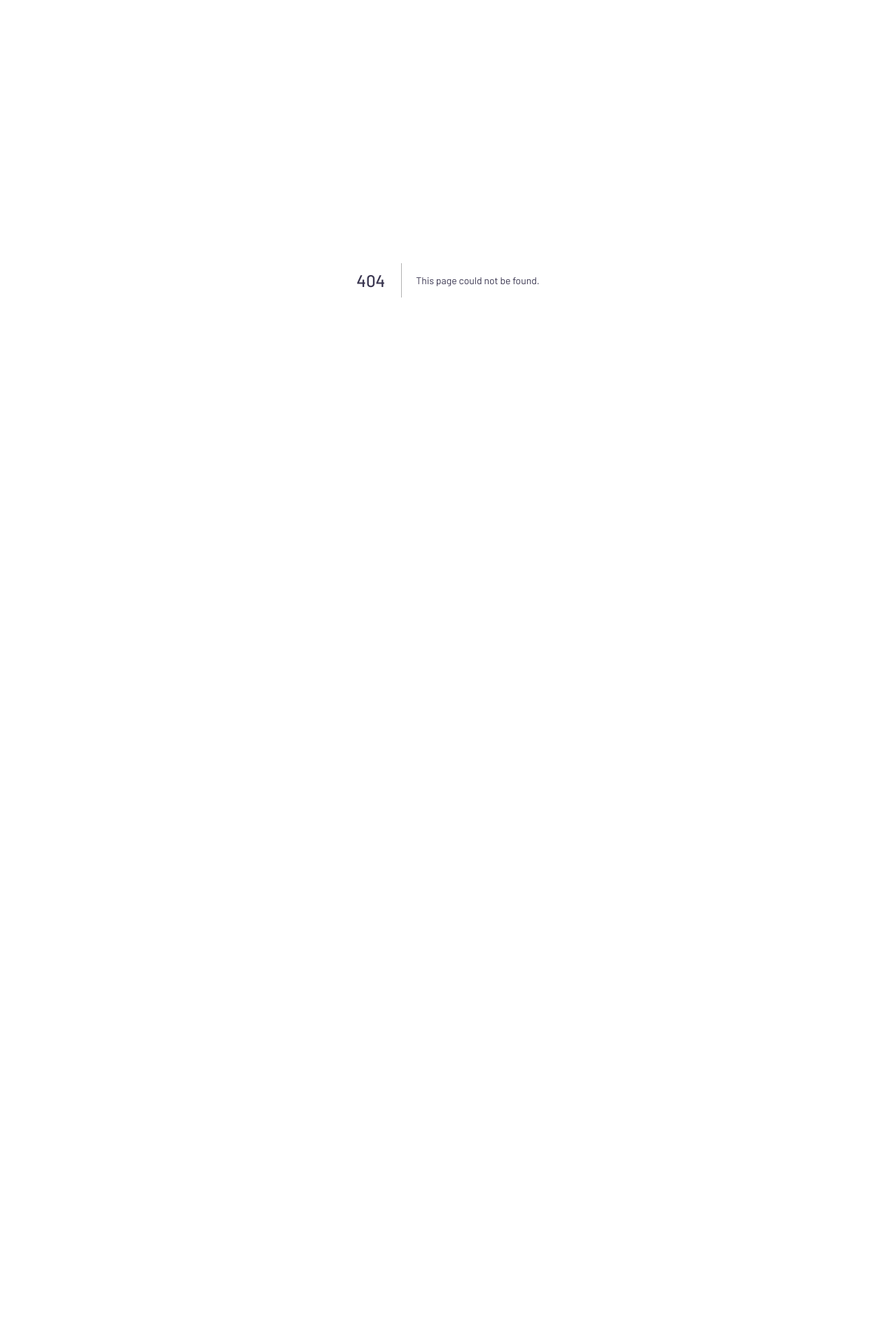
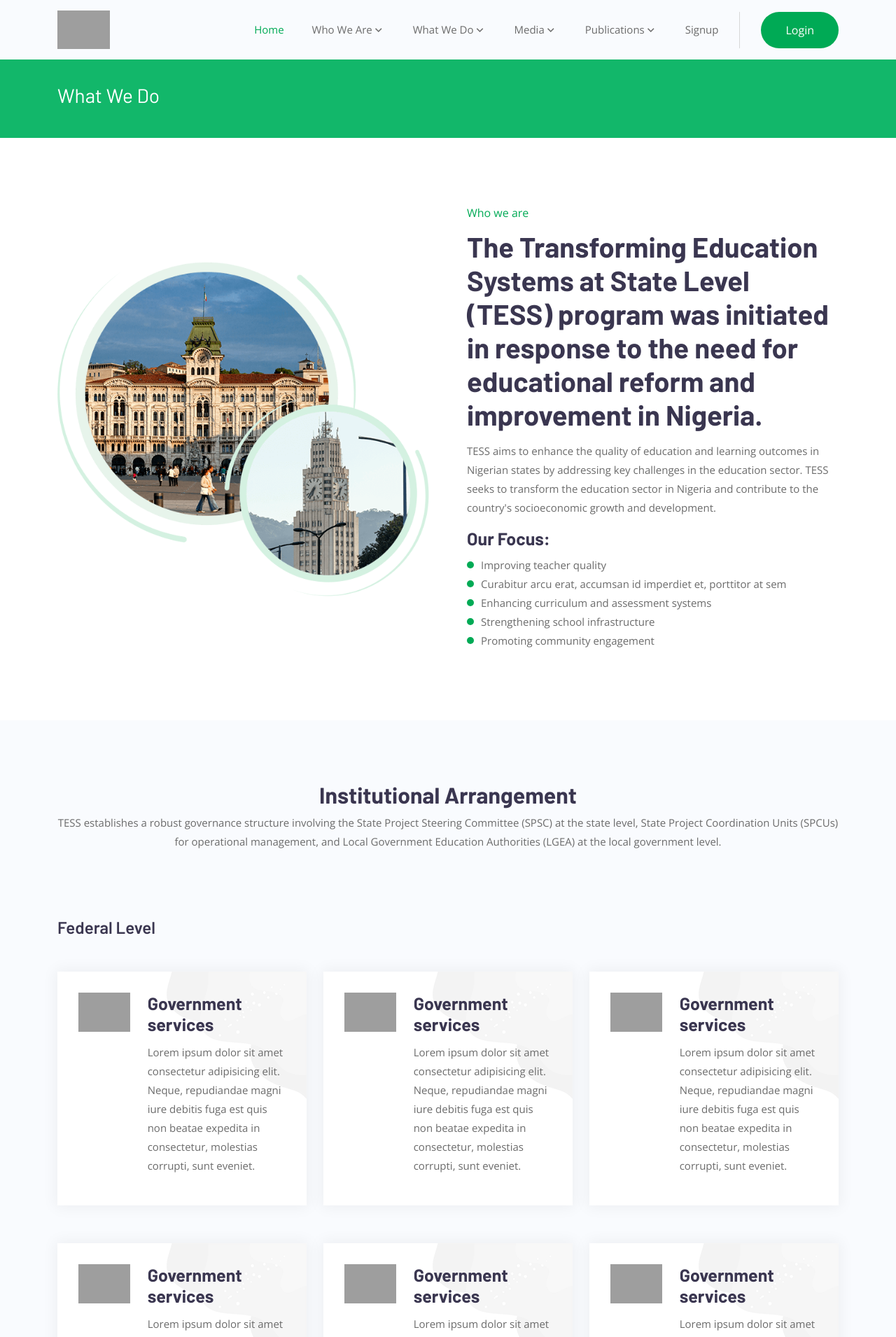
Before and after one commit to hawksworthadmin/tess-website, a Next.js app: page /who-we-are in a window 1280 px wide. Before the commit this address had no page. Shown: the top 1910 px of the page at 70% size. Before the commit the page ends 800 px from the top, so only its background shows below. Built offline with nearby package versions, Linux system fonts and the light colour scheme; grey boxes are pictures that could not be loaded.

Commit message:
created Who we are page

```diff
--- /dev/null
+++ b/src/components/pages/WhoWeAre/Agreement.js
@@ -0,0 +1,93 @@
+import React from 'react'
+
+export default function Agreement() {
+	return (
+		<section className="discover-area discover-area-style-three bg-color pb-100">
+			<div className="container">
+				<div className=" pt-100">
+					<div
+						className="section-title- text-center"
+						bis_skin_checked="1"
+						style={{ margin: '-13px auto 50px' }}
+					>
+						<h2>Institutional Arrangement</h2>
+						<p className="">
+							TESS establishes a robust governance structure involving the State
+							Project Steering Committee (SPSC) at the state level, State
+							Project Coordination Units (SPCUs) for operational management, and
+							Local Government Education Authorities (LGEA) at the local
+							government level.
+						</p>
+					</div>
+				</div>
+			</div>
+            <br />
+            <br />
+			<div className="container">
+				<h4 className='mb-5 fw-600'>Federal Level</h4>
+				<div className="row justify-content-center">
+					<EachLevel />
+					<EachLevel />
+					<EachLevel />
+					<EachLevel />
+					<EachLevel />
+					<EachLevel />
+				</div>
+			</div>
+            <br />
+            <br />
+            <br />
+            <br />
+			<div className="container">
+				<h4 className='mb-5 fw-600'>Federal Level</h4>
+				<div className="row justify-content-center">
+					<EachLevel />
+					<EachLevel />
+					<EachLevel />
+					<EachLevel />
+					<EachLevel />
+					<EachLevel />
+				</div>
+			</div>
+		</section>
+	)
+}
+
+const EachLevel = () => {
+	return (
+		<div className="col-lg-4 col-md-6 mb-4">
+			<div class="single-services-box d-flex justify-content-between bg-white" bis_skin_checked="1">
+				{/* <span class="flaticon-government"></span> */}
+				<div className="col-3">
+					<img
+						src={
+							'https://admaa.b-cdn.net/wp-content/uploads/2020/06/nigeria-coats-of-arms-decal-3.jpg'
+						}
+
+					/>
+				</div>
+
+				<div className='col-8'>
+					<h3>
+						<a href="services-details.html">Government services</a>
+					</h3>
+
+					<p>
+						Lorem ipsum dolor sit amet consectetur adipisicing elit. Neque,
+						repudiandae magni iure debitis fuga est quis non beatae expedita in
+						consectetur, molestias corrupti, sunt eveniet.
+					</p>
+
+					{/* <a href="services-details.html" class="read-more">
+						Learn more
+						<i class="ri-arrow-right-s-line"></i>
+					</a> */}
+
+					<div class="services-shape" bis_skin_checked="1">
+						<img src="assets/images/services-shape.png" alt="Image" />
+					</div>
+				</div>
+			</div>
+		</div>
+	)
+}
--- /dev/null
+++ b/src/components/pages/WhoWeAre/WhoWeAre.js
@@ -0,0 +1,70 @@
+import React from 'react'
+import Agreement from './Agreement'
+
+export default function WhoWeAre() {
+	return (
+		<div>
+			<div
+				className="bg-1 bg-theme-"
+				style={{ height: '112px', backgroundColor: '#12B76A' }}
+			>
+				<div className="container d-flex flex-column justify-content-center h-100">
+					<h3 className="fw-400 text-white">What We Do</h3>
+				</div>
+			</div>
+			<section className="who-we-are-area pt-100 pb-70">
+				<div className="container" bis_skin_checked="1">
+					<div className="row align-items-center" bis_skin_checked="1">
+						<div className="col-lg-6" bis_skin_checked="1">
+							<div
+								className="who-we-are-img who-we-are-img-3 pr-15"
+								bis_skin_checked="1"
+							>
+								<img src="assets/images/who-we-are-img-3.jpg" alt="Image" />
+							</div>
+						</div>
+
+						<div className="col-lg-6" bis_skin_checked="1">
+							<div
+								className="who-we-are-content who-we-are-content-two pl-15"
+								bis_skin_checked="1"
+							>
+								<span className="top-title">Who we are</span>
+								<h2>
+									The Transforming Education Systems at State Level (TESS)
+									program was initiated in response to the need for educational
+									reform and improvement in Nigeria.
+								</h2>
+
+								<p>
+									TESS aims to enhance the quality of education and learning
+									outcomes in Nigerian states by addressing key challenges in
+									the education sector. TESS seeks to transform the education
+									sector in Nigeria and contribute to the country's
+									socioeconomic growth and development.
+								</p>
+
+								<h3>Our Focus:</h3>
+								<ul>
+									<li>Improving teacher quality</li>
+									<li>
+										Curabitur arcu erat, accumsan id imperdiet et, porttitor at
+										sem
+									</li>
+									<li>Enhancing curriculum and assessment systems</li>
+									<li>Strengthening school infrastructure</li>
+									<li>Promoting community engagement</li>
+								</ul>
+
+								{/* <a href="about.html" className="default-btn">
+									Learn more
+								</a> */}
+							</div>
+						</div>
+					</div>
+				</div>
+			</section>
+            <Agreement />
+		</div>
+	)
+}
--- /dev/null
+++ b/src/pages/who-we-are.js
@@ -0,0 +1,11 @@
+import Layout from '@/components/layout/Layout'
+import WhoWeAre from '@/components/pages/WhoWeAre/WhoWeAre'
+import React from 'react'
+
+export default function _WhoWeAre() {
+  return (
+		<Layout>
+			<WhoWeAre />
+		</Layout>
+	)
+}
--- a/src/styles/globals.css
+++ b/src/styles/globals.css
@@ -27,6 +27,9 @@
 .bg-theme-light {
     background-color: var(--primary-color-light) !important;
 }
+.bg-theme {
+    background-color: var(--primary-color) !important;
+}
 
 .font-20 {
     font-size: 20px !important;
@@ -37,6 +40,9 @@
 .fw-500 {
     font-weight: 500 !important;
 }
+.fw-600 {
+    font-weight: 600 !important;
+}
 .fw-400 {
     font-weight: 400 !important;
 }
```
